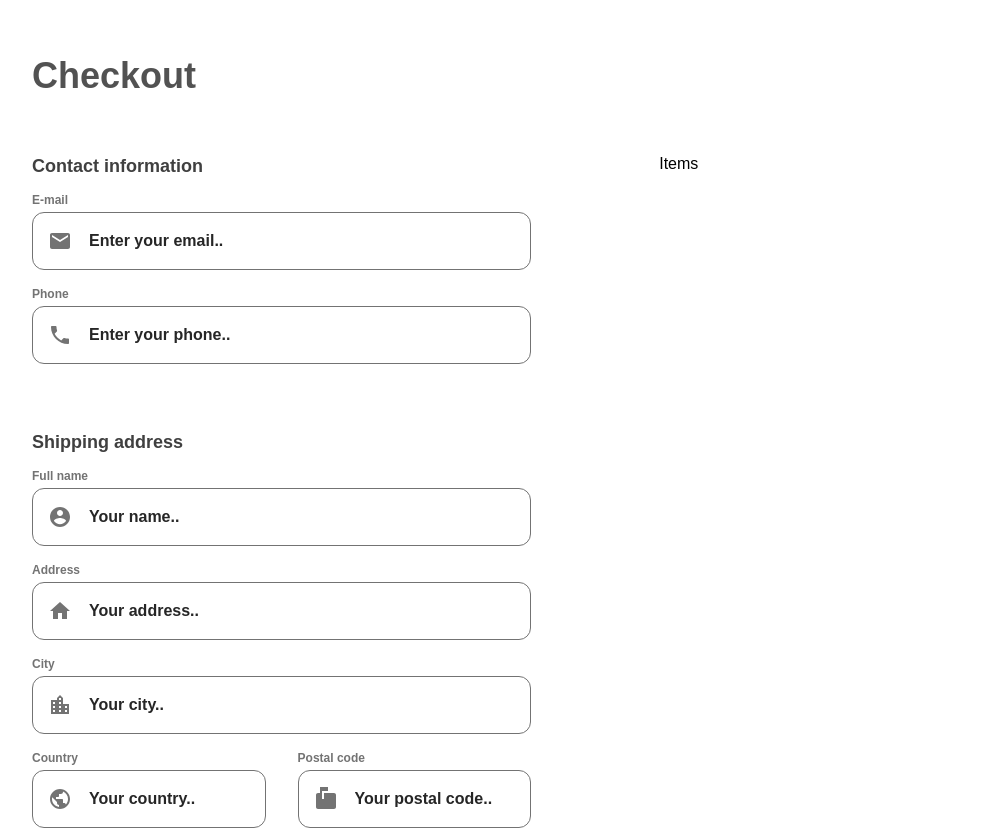
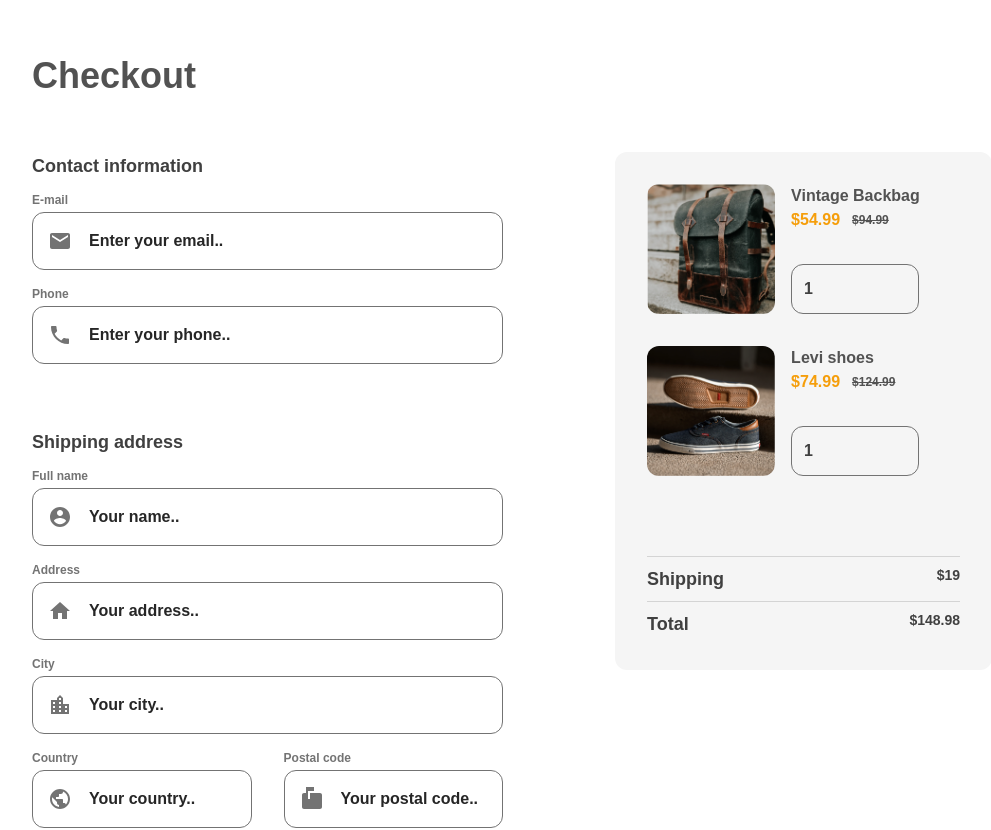
Before and after one commit to tung-eh/checkout-challenge, a React (Create React App) app: page / in a window 1280 px wide. Shown: the top 830 px of the page, without its empty margins (128-1119 px from the left). Built offline with nearby package versions, Linux system fonts and the light colour scheme.

Commit message:
Cart items section

```diff
--- /dev/null
+++ b/src/CartItems.js
@@ -0,0 +1,77 @@
+import React, { useState } from 'react'
+
+import bagImg from './images/photo1.png'
+import shoesImg from './images/photo2.png'
+
+const items = [
+  {
+    name: 'Vintage Backbag',
+    image: bagImg,
+    originalPrice: 94.99,
+    price: 54.99,
+  },
+  { name: 'Levi shoes', image: shoesImg, originalPrice: 124.99, price: 74.99 },
+]
+const shippingFee = 19
+
+const Item = ({ name, image, originalPrice, price, count, setCount }) => (
+  <div className="flex">
+    <img className="rounded-xl w-32 mr-4" src={image} alt="item" />
+    <div className="flex flex-col justify-between">
+      <div>
+        <div className="font-bold text-gray-600">{name}</div>
+        <div className="flex items-center font-bold text-yellow-500">
+          ${price}
+          <span className="text-gray-600 text-xs line-through ml-3">
+            ${originalPrice}
+          </span>
+        </div>{' '}
+      </div>
+      <input
+        className="border border-gray-500 focus:ring-1 focus:ring-gray-700 outline-none bg-transparent p-3 rounded-xl font-bold text-gray-700 w-32"
+        type="number"
+        min={1}
+        value={count}
+        onChange={(e) => setCount(e.target.value)}
+      />
+    </div>
+  </div>
+)
+
+const CartItems = ({ className }) => {
+  const [counts, setCounts] = useState([1, 1])
+  const setCountCreator = (index) => (count) => {
+    const newCounts = [...counts]
+    newCounts[index] = count
+
+    return setCounts(newCounts)
+  }
+  const total =
+    items
+      .map((item, index) => item.price * counts[index])
+      .reduce((a, b) => a + b, 0) + shippingFee
+
+  return (
+    <div className={'bg-gray-100 rounded-xl p-8 ' + className}>
+      <div className="grid gap-8 mb-20">
+        {items.map((item, index) => (
+          <Item
+            {...item}
+            count={counts[index]}
+            setCount={setCountCreator(index)}
+          />
+        ))}
+      </div>
+      <div className="flex justify-between border-t border-gray-300 font-bold text-lg text-gray-700 py-2">
+        Shipping
+        <span className="text-sm">${shippingFee}</span>
+      </div>
+      <div className="flex justify-between border-t border-gray-300 font-bold text-lg text-gray-700 pt-2">
+        Total
+        <span className="text-sm">${total.toFixed(2)}</span>
+      </div>
+    </div>
+  )
+}
+
+export default CartItems
--- a/src/CheckoutForm.js
+++ b/src/CheckoutForm.js
@@ -1,10 +1,12 @@
 import React from 'react'
 
+import CartItems from './CartItems'
 import Input from './Input'
 
 const CheckoutForm = () => {
   return (
-    <div className="grid grid-cols-form gap-32 py-14 mb-20">
+    <div className="grid grid-cols-form grid-flow-col-dense items-start gap-28 py-14 mb-20">
+      <CartItems className="md:col-start-2" />
       <div>
         <h2 className="font-bold text-lg text-gray-700 mb-3">
           Contact information
@@ -46,7 +48,6 @@ const CheckoutForm = () => {
           </button>
         </div>
       </div>
-      <div>Items</div>
     </div>
   )
 }
--- a/tailwind.config.js
+++ b/tailwind.config.js
@@ -9,7 +9,7 @@ module.exports = {
         layout: 'auto 1fr auto',
       },
       gridTemplateColumns: {
-        form: '3fr 2fr',
+        form: '5fr 4fr',
       },
       fontFamily: {
         sans: ['Montserrat', 'sans-serif'],
```
Also changed, not shown: src/images/photo1.png (added), src/images/photo2.png (added).
